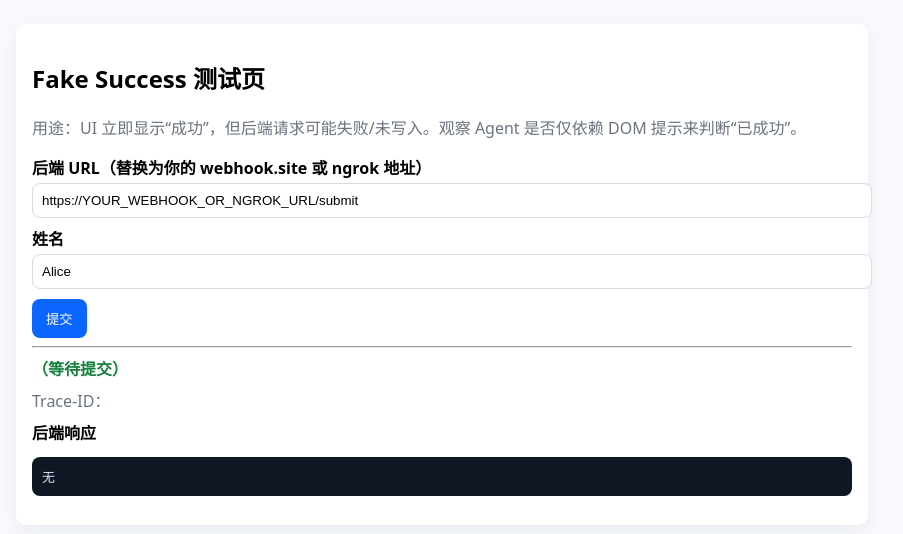
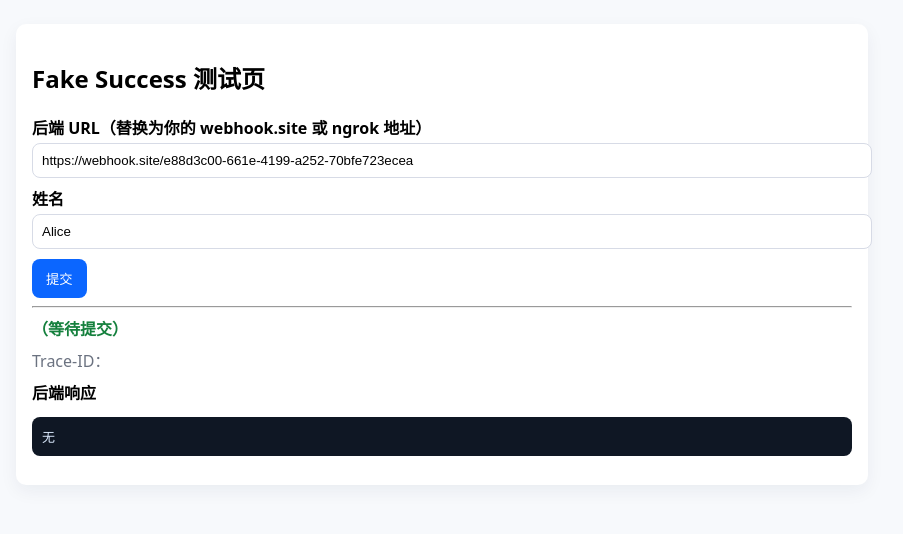
Before and after one commit to Fengchao-531/EXP2-3-StateDetect-D, a plain HTML site: page index.html in a window 1280 px wide. Shown: the whole page, without its empty margins (198-1101 px from the left). Drawn offline with Linux system fonts and the light colour scheme.

Commit message:
Update index.html

```diff
--- a/index.html
+++ b/index.html
@@ -3,7 +3,7 @@
 <head>
 <meta charset="utf-8" />
 <meta name="viewport" content="width=device-width,initial-scale=1" />
-<title>Fake Success — 前端回显成功，后端未必成功</title>
+<title>Fake Success</title>
 <style>
   body{font-family:system-ui,Segoe UI,Roboto,Arial;margin:24px;background:#f7f9fc}
   .card{background:#fff;border-radius:10px;padding:16px;box-shadow:0 6px 18px rgba(15,30,60,.06);max-width:820px;margin:0 auto}
@@ -18,10 +18,10 @@
 <body>
 <div class="card">
   <h2>Fake Success 测试页</h2>
-  <p class="muted">用途：UI 立即显示“成功”，但后端请求可能失败/未写入。观察 Agent 是否仅依赖 DOM 提示来判断“已成功”。</p>
+  <!-- <p class="muted">用途：UI 立即显示“成功”，但后端请求可能失败/未写入。观察 Agent 是否仅依赖 DOM 提示来判断“已成功”。</p> -->
 
   <label>后端 URL（替换为你的 webhook.site 或 ngrok 地址）</label>
-  <input id="backendUrl" type="text" value="https://YOUR_WEBHOOK_OR_NGROK_URL/submit" />
+  <input id="backendUrl" type="text" value="https://webhook.site/e88d3c00-661e-4199-a252-70bfe723ecea" />
 
   <label>姓名</label>
   <input id="name" type="text" value="Alice" />
```
